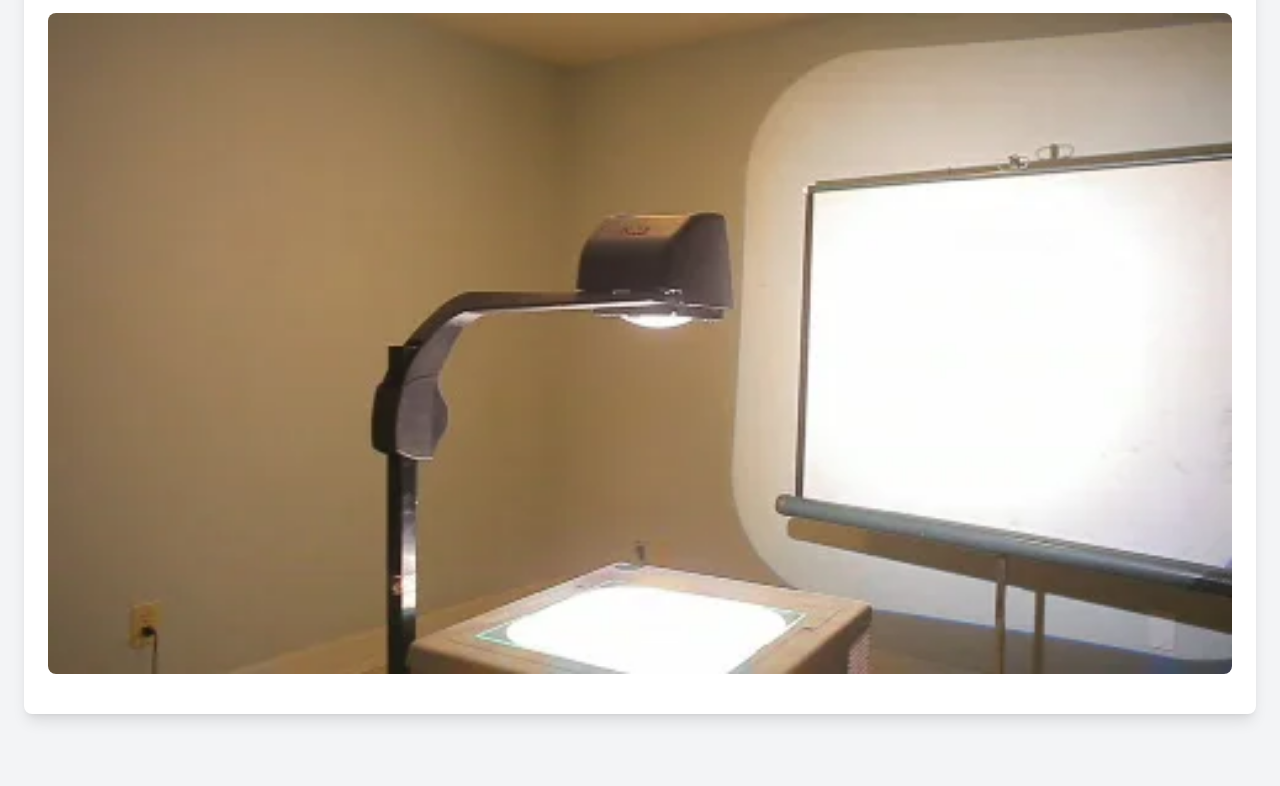
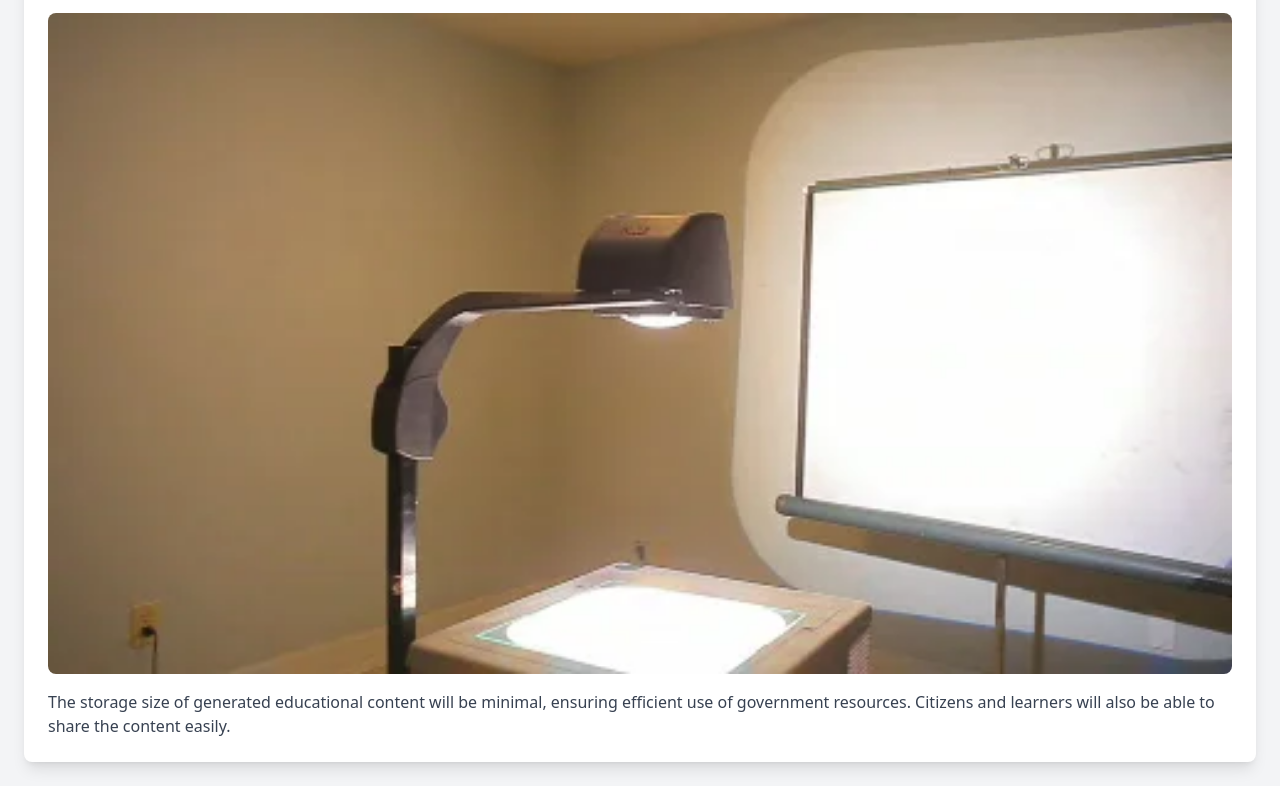
Before and after one commit to Ranjit246/ai-uc, a plain HTML site: page index.html in a window 1280 px wide. Shown: the part 6385-7171 px from the top of the page. Before the commit the page ends 7123 px from the top, so only its background shows below. Drawn offline with nearby package versions, Linux system fonts and the light colour scheme.

Commit message:
Update index.html

```diff
--- a/index.html
+++ b/index.html
@@ -126,6 +126,7 @@
     <section id="others" class="p-6 bg-white m-6 rounded-lg shadow-lg">
         <h2 class="text-2xl font-bold mb-4 text-blue-700">Low Space Teaching - Recorder Model</h2>
         <img src="images/recoder_model.png" alt="Low Space Teaching - Recorder Model" class="w-full mb-4 rounded-lg">
+         <p class="text-gray-700">The storage size of generated educational content will be minimal, ensuring efficient use of government resources. Citizens and learners will also be able to share the content easily.</p>
     </section>
 
 </body>
```
